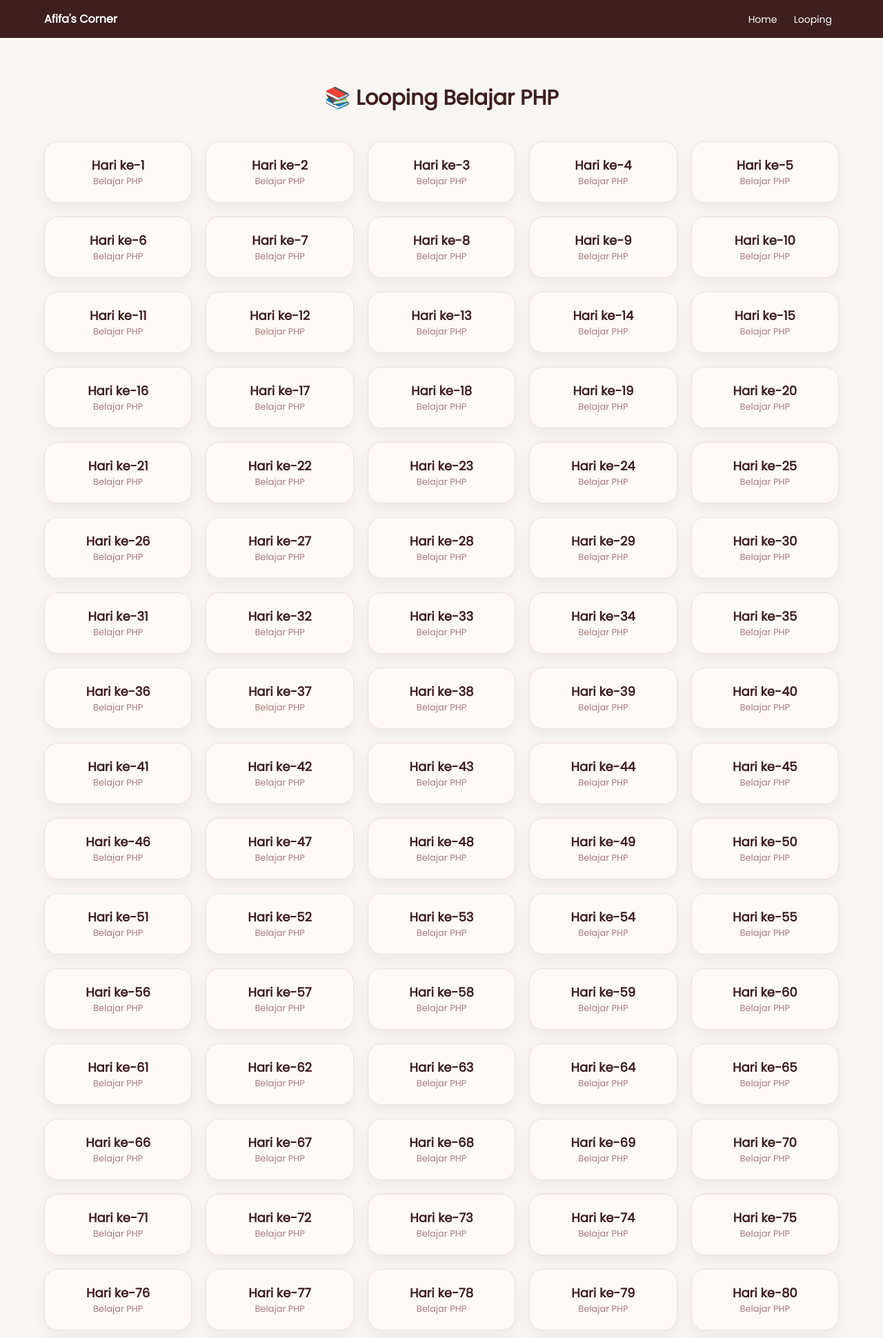
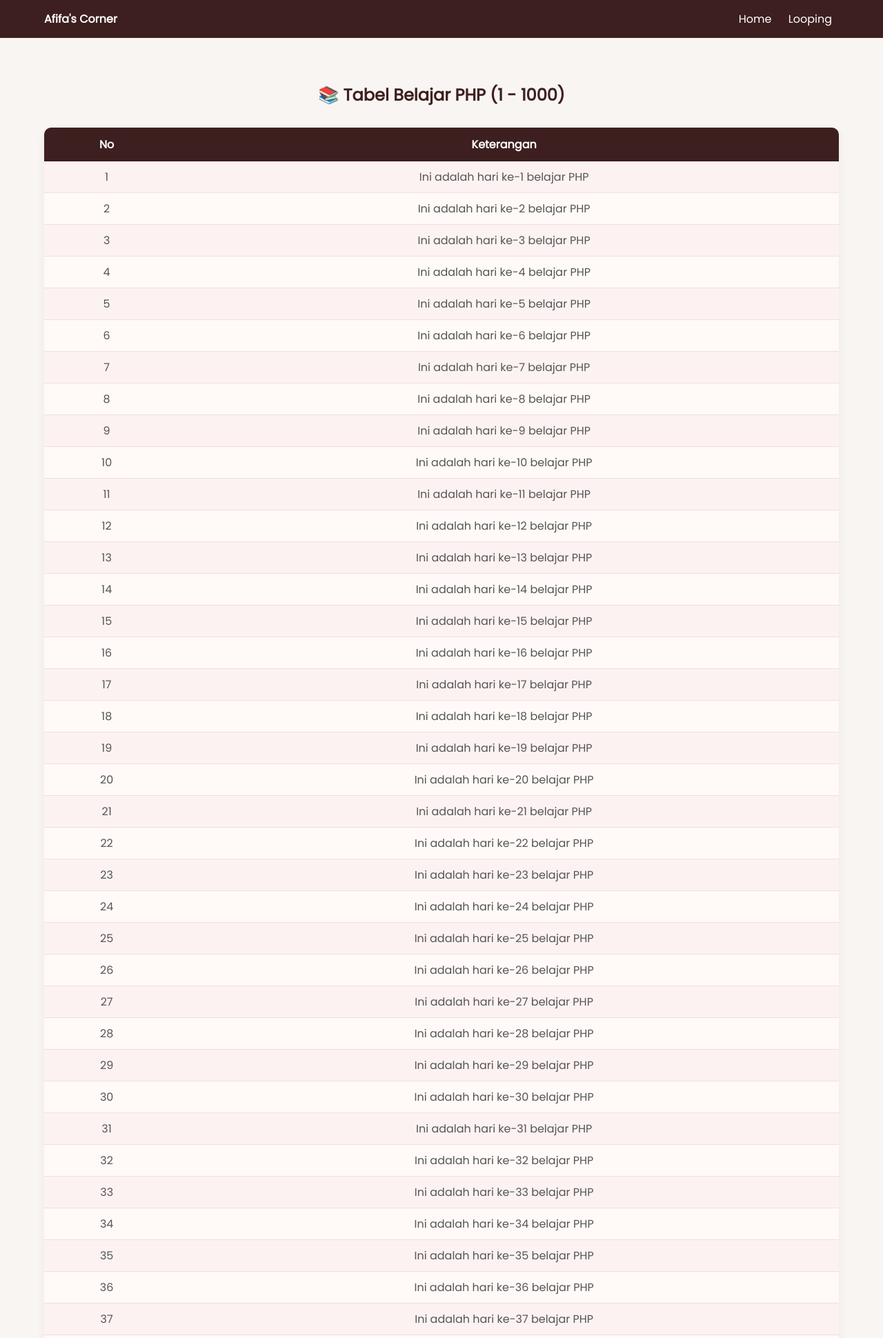
Before and after one commit to mariahafifahsb/mariahafifa.corner, a PHP site: page /looping.php in a window 1280 px wide. Shown: the top 1940 px of the page at 69% size. Run offline with PHP 8.4, Linux system fonts and the light colour scheme.

Commit message:
Update looping.php

```diff
--- a/looping.php
+++ b/looping.php
@@ -2,7 +2,7 @@
 <html lang="id">
 <head>
 <meta charset="UTF-8">
-<title>Looping - Afifa's Corner</title>
+<title>Tabel Looping - Afifa's Corner</title>
 
 <link href="https://fonts.googleapis.com/css2?family=Poppins&display=swap" rel="stylesheet">
 
@@ -16,7 +16,6 @@
 body{
     font-family:'Poppins',sans-serif;
     background:#f8f5f2;
-    color:#333;
 }
 
 /* NAVBAR */
@@ -26,74 +25,65 @@ body{
     width:100%;
     display:flex;
     justify-content:space-between;
-    align-items:center;
     padding:15px 5%;
     background:#3e1f1f;
     color:white;
-    z-index:1000;
 }
 
 .nav-links a{
     text-decoration:none;
     margin:0 10px;
     color:white;
-    font-size:14px;
 }
 
-.nav-links a:hover{
-    color:#ffd6d6;
+/* CONTENT */
+.section{
+    padding:120px 5% 60px;
 }
 
-/* SECTION */
-.section{
-    padding:120px 5% 60px;
+h2{
     text-align:center;
-}
-
-.section h2{
-    font-size:30px;
-    margin-bottom:40px;
+    margin-bottom:30px;
     color:#3e1f1f;
 }
 
-/* GRID */
-.grid{
-    display:grid;
-    grid-template-columns:repeat(auto-fit,minmax(180px,1fr));
-    gap:20px;
+/* TABLE */
+table{
+    width:100%;
+    border-collapse:collapse;
+    background:#fffaf7;
+    border-radius:10px;
+    overflow:hidden;
+    box-shadow:0 5px 15px rgba(0,0,0,0.05);
 }
 
-/* CARD */
-.card{
-    background:#fffaf7;
-    padding:20px;
-    border-radius:20px;
-    transition:0.3s;
-    box-shadow:0 8px 20px rgba(0,0,0,0.05);
-    border:1px solid #f1dede;
+th{
+    background:#3e1f1f;
+    color:white;
+    padding:12px;
+}
+
+td{
+    padding:10px;
+    text-align:center;
+    border-bottom:1px solid #f1dede;
+    color:#555;
+}
+
+/* ZEBRA */
+tr:nth-child(even){
+    background:#fdf2f2;
 }
 
 /* HOVER */
-.card:hover{
-    transform:translateY(-5px);
-    box-shadow:0 15px 30px rgba(0,0,0,0.1);
-}
-
-.card h3{
-    font-size:18px;
-    color:#3e1f1f;
-}
-
-.card p{
-    font-size:13px;
-    color:#a67c7c;
+tr:hover{
+    background:#ffeaea;
 }
 </style>
 </head>
 
 <body>
 
-<!-- NAVBAR -->
 <div class="navbar">
     <div><b>Afifa's Corner</b></div>
     <div class="nav-links">
@@ -102,22 +92,25 @@ body{
     </div>
 </div>
 
-<!-- CONTENT -->
 <div class="section">
-    <h2>📚 Looping Belajar PHP</h2>
+    <h2>📚 Tabel Belajar PHP (1 - 1000)</h2>
 
-    <div class="grid">
+    <table>
+        <tr>
+            <th>No</th>
+            <th>Keterangan</th>
+        </tr>
+
         <?php
         for ($i = 1; $i <= 1000; $i++) {
-            echo "
-            <div class='card'>
-                <h3>Hari ke-$i</h3>
-                <p>Belajar PHP</p>
-            </div>
-            ";
+            echo "<tr>
+                    <td>$i</td>
+                    <td>Ini adalah hari ke-$i belajar PHP</td>
+                  </tr>";
         }
         ?>
-    </div>
+
+    </table>
 </div>
 
 </body>
```
